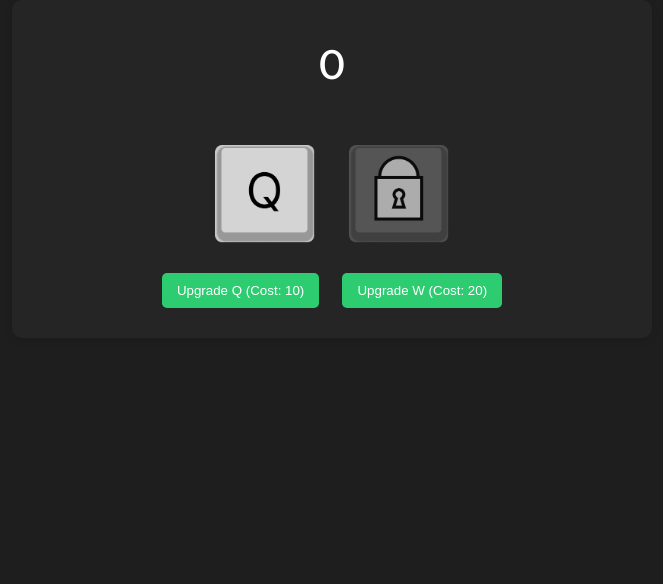
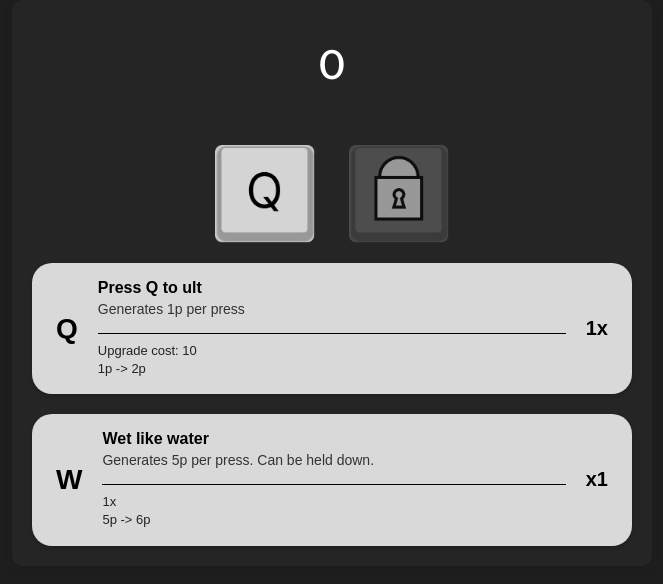
Before and after one commit to mcwhare/webfolio, a plain HTML site: page game/game.html in a window 1280 px wide. Shown: the part 110-694 px from the top of the page, without its empty margins (308-971 px from the left). Drawn offline with Linux system fonts and the light colour scheme.

Commit message:
still fixing it

```diff
--- a/game/game.html
+++ b/game/game.html
@@ -16,13 +16,41 @@
             <br>
 
             <div id = "keys-container">
-                <img src="gameassets/Q.png" class="key" id="Key-Q" data-key="q">
-                <img src="gameassets/lock.png" class="key locked" id="Key-W" data-key="w">
+                <img src="gameassets/Q.png" class="key" id="key-q" data-key="q">
+                <img src="gameassets/lock.png" class="key locked" id="key-w" data-key="w">
             </div>
 
             <div class="upgrades-container">
-            <button class="upgrade-btn" id="upgrade-Q">Upgrade Q (Cost: 10)</button>
-            <button class="upgrade-btn" id="upgrade-W">Upgrade W (Cost: 20)</button>
+
+                <button class="upgrade-button" id="upgrade-Q" >
+                    <div class="left">Q</div>
+                    <div class="center">
+                        <div class="title">Press Q to ult</div>
+                        <div class="subtitle" id="sub-q">Generates 1p per press</div>
+                        <hr>
+                        <div class="details">
+                            <div id="cost-q">Upgrade cost: 10</div>
+                            <div id="change-q">1p -> 2p</div>
+                        </div>
+                    </div>
+                    <div class="right" id="level-q">x1</div>
+                </button>
+                <br>
+                <button class="upgrade-button" id="upgrade-W" >
+                    <div class="left">W</div>
+                    <div class="center">
+                        <div class="title">Wet like water</div>
+                        <div class="subtitle" id="sub-w">Generates 5p per press. Can be held down</div>
+                        <hr>
+                        <div class="details">
+                            <div id="cost-w">Unlock cost: 20</div>
+                            <div id="change-w">5p</div>
+                        </div>
+                    </div>
+                    <div class="right" id="level-w">x1</div>
+                </button>
+
+
             <!-- Add more upgrade buttons here as needed -->
             </div>
 
--- a/game/gamescript.js
+++ b/game/gamescript.js
@@ -7,6 +7,7 @@ class Key {
         this.level = 1;
         this.locked = locked;
         this.isPressed = false;
+        this.increment = 1;
     }
 
     press() {
@@ -23,10 +24,16 @@ class Key {
         if (this.locked) {
             this.locked = false;
         } else {
-            this.value = Math.floor(this.baseValue * this.level * 1.5);
+            this.increment = Math.floor(this.baseValue * this.level * 1.5);
+            this.value = Math.floor(this.increment + this.value);
             this.upgradeCost = Math.floor(this.upgradeCost * 1.5);
             this.level++;
         }
+    }
+
+    unlock(){
+        this.locked = false;
+        return true;
     }
 
     getImagePath() {
@@ -40,6 +47,30 @@ class Key {
         return `gameassets/${this.name}-p.png`;
     }
 }
+
+
+class QKey extends Key{
+    constructor(){
+        super('Q',1,10,false);
+        this.increment = 1;
+    }
+
+}
+
+
+
+
+
+
+
+
+
+
+
+
+
+
+
 
 class Game {
     constructor() {
@@ -84,6 +115,13 @@ class Game {
             const key = this.keys['w'];
             if (this.points >= key.upgradeCost) {
                 this.points -= key.upgradeCost;
+
+                if(key.locked){
+                    key.unlock();
+                    const wElement = document.getElementById('key-w');
+                    wElement.src = 'gameassets/W.png';
+                    wElement.classList.remove('locked');
+                }
                 key.upgrade();
                 this.render();
                 // Force image update for W key
@@ -126,7 +164,7 @@ class Game {
             const normalImg = this.keys[keyName].getImagePath();
             console.log(`Reverting to: ${normalImg}`);
             element.src = normalImg + '?t=' + Date.now();
-        }, 200);
+        }, 100);
     }
 
     updateKeyImage(keyName) {
@@ -140,8 +178,16 @@ class Game {
 
     render() {
         document.getElementById('points-display').textContent = this.points;
-        document.getElementById('upgrade-Q').textContent = `Upgrade Q (Cost: ${this.keys['q'].upgradeCost})`;
-        document.getElementById('upgrade-W').textContent = `Upgrade W (Cost: ${this.keys['w'].upgradeCost})`;
+        document.getElementById('sub-q').textContent = `Generates ${this.keys['q'].value}p per press`;
+        document.getElementById('cost-q').textContent = `Upgrade cost: ${this.keys['q'].upgradeCost}`;
+        document.getElementById('change-q').textContent = `${this.keys['q'].value}p -> ${this.keys['q'].increment + this.keys['q'].value}p`;
+        document.getElementById('level-q').textContent = `${this.keys['q'].level}x`;
+
+        document.getElementById('sub-w').textContent = `Generates ${this.keys['w'].value}p per press. Can be held down.`;
+        document.getElementById('cost-w').textContent = `Upgrade cost: ${this.keys['w'].upgradeCost}`;
+        document.getElementById('change-w').textContent = `${this.keys['w'].value}p -> ${this.keys['w'].increment + this.keys['w'].value}p`;
+        document.getElementById('cost-w').textContent = `${this.keys['w'].level}x`;
+
 
         // Update all key visuals
         this.updateKeyImage('q');
--- a/game/gamestyle.css
+++ b/game/gamestyle.css
@@ -11,8 +11,9 @@ body{
     height: 100px;
     margin: 15px;
     cursor: pointer;
-    transition: all 0.1s ease-out;
+    transition: all 0.01s ease-out;
     user-select: none;
+    object-fit: contain;
 }
 
 .key.locked{
@@ -38,25 +39,6 @@ body{
     margin: 20px 0;
 }
 
-.key {
-    width: 100px;
-    height: 100px;
-    margin: 15px;
-    cursor: pointer;
-    transition: transform 0.1s;
-    user-select: none;
-    object-fit: contain;
-}
-
-.key.locked {
-    cursor: not-allowed;
-    opacity: 0.7;
-}
-
-.key:active {
-    transform: scale(0.95);
-}
-
 .upgrade-btn {
     padding: 10px 15px;
     margin: 10px;
@@ -78,14 +60,63 @@ body{
 }
 
 
+.upgrade-button {
+  display: flex;
+  align-items: center;
+  background-color: #d9d9d9;
+  border-radius: 20px;
+  padding: 16px 24px;
+  font-family: sans-serif;
+  width: 100%;
+  max-width: 700px;
+  border: none;
+  cursor: pointer;
+  box-shadow: 0 2px 4px rgba(0,0,0,0.2);
+  text-align: left;
+}
 
+.upgrade-button:hover {
+  background-color: #cfcfcf;
+}
 
-/*
-.instrument-sans-<uniquifier> {
-  font-family: "Instrument Sans", sans-serif;
-  font-optical-sizing: auto;
-  font-weight: 500;
-  font-style: normal;
-  font-variation-settings:
-    "wdth" 100;
-}*/
+.left {
+  font-size: 28px;
+  font-weight: bold;
+  margin-right: 20px;
+}
+
+.center {
+  flex-grow: 1;
+  display: flex;
+  flex-direction: column;
+}
+
+.title {
+  font-size: 16px;
+  font-weight: bold;
+  margin-bottom: 4px;
+}
+
+.subtitle {
+  font-size: 14px;
+  color: #333;
+  margin-bottom: 8px;
+}
+
+hr {
+  border: none;
+  border-top: 1px solid black;
+  margin: 8px 0;
+}
+
+.details {
+  font-size: 13px;
+  color: #222;
+  line-height: 1.4;
+}
+
+.right {
+  font-size: 20px;
+  font-weight: bold;
+  margin-left: 20px;
+}
```
